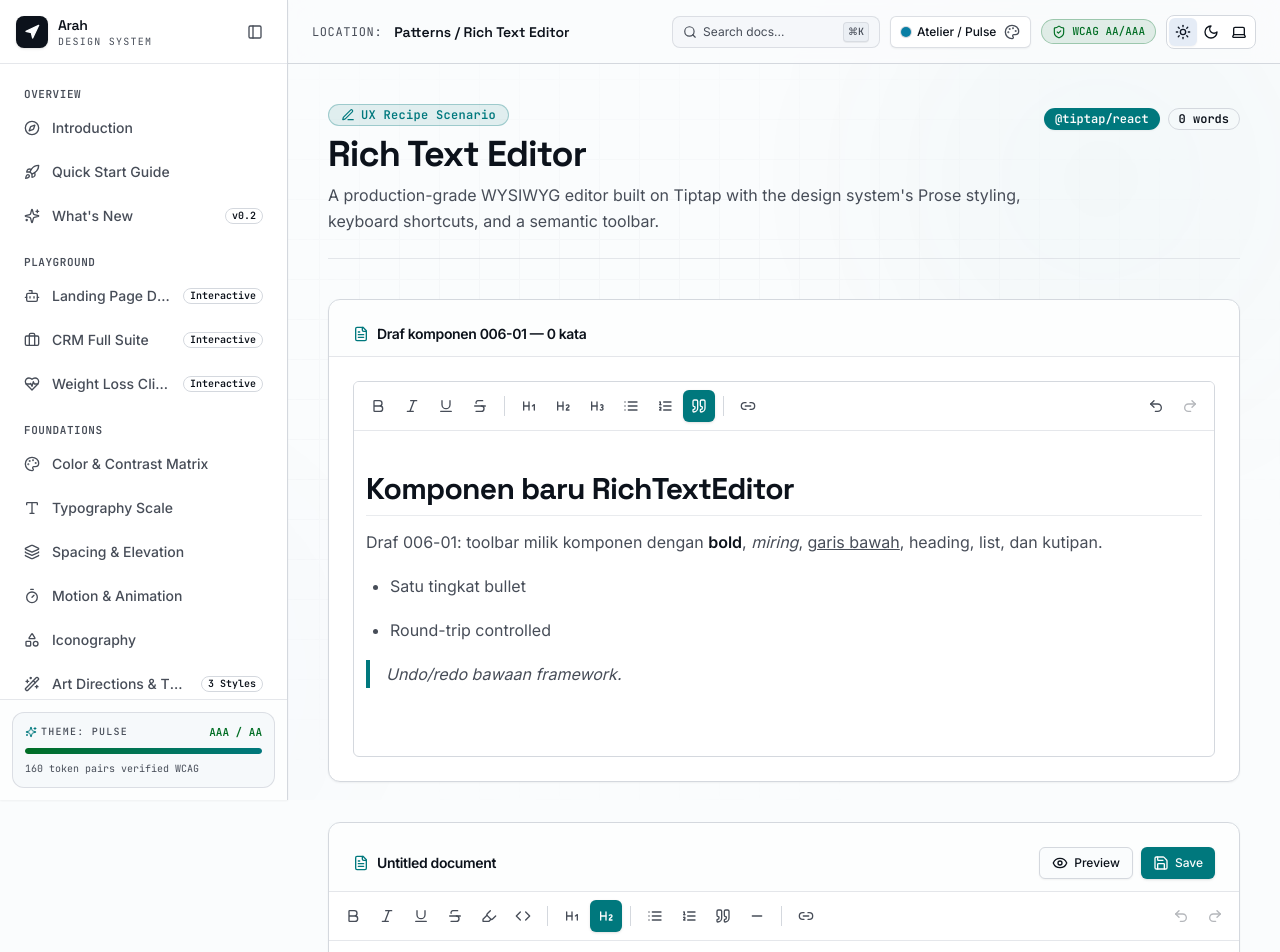
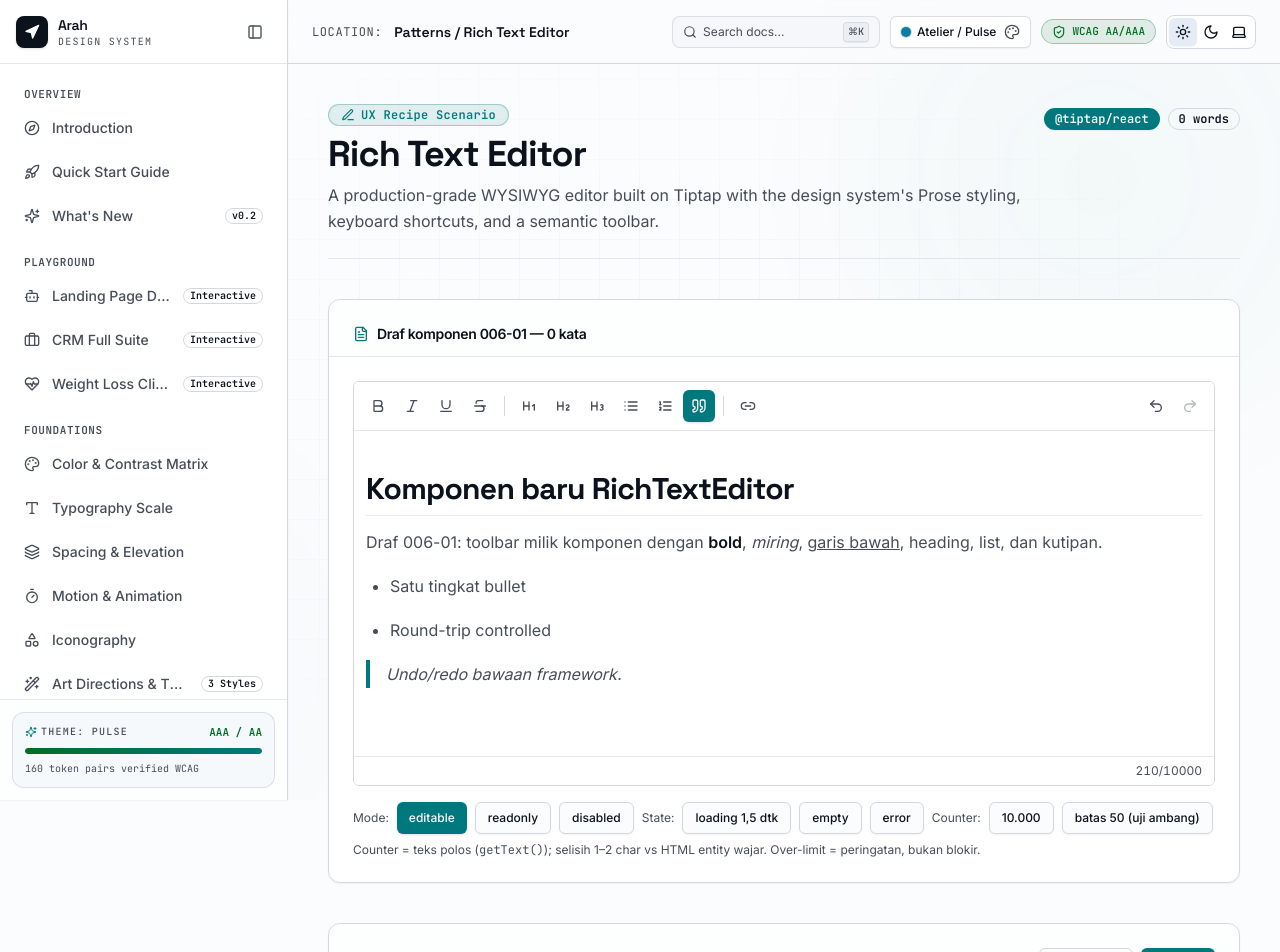
Before and after one commit to cobianwae/monorepo-bootstrap, a Next.js app in the folder apps/showcase/: page /patterns/rich-text-editor in a window 1280 px wide. Shown: the top 952 px of the page. Built offline with nearby package versions, Linux system fonts and the light colour scheme.

Commit message:
feat: tambah mode counter dan state matrix pada RTE [006-03]

```diff
--- a/apps/showcase/src/app/(docs)/patterns/rich-text-editor/page.tsx
+++ b/apps/showcase/src/app/(docs)/patterns/rich-text-editor/page.tsx
@@ -117,6 +117,10 @@ export default function RichTextEditorPage() {
   const [wordCount, setWordCount] = React.useState(0);
   const [draftValue, setDraftValue] = React.useState(DRAFT_CONTENT);
   const [draftWords, setDraftWords] = React.useState(0);
+  const [draftMode, setDraftMode] = React.useState<'editable' | 'readonly' | 'disabled'>('editable');
+  const [draftLoading, setDraftLoading] = React.useState(false);
+  const [draftError, setDraftError] = React.useState<string | null>(null);
+  const [draftMaxLength, setDraftMaxLength] = React.useState(10000);
 
   React.useEffect(() => {
     const t = setTimeout(() => setIsMounted(true), 400);
@@ -216,7 +220,47 @@ export default function RichTextEditorPage() {
             value={draftValue}
             onChange={setDraftValue}
             onTextChange={(_text, stats) => setDraftWords(stats.words)}
+            mode={draftMode}
+            loading={draftLoading}
+            error={draftError}
+            onRetry={() => setDraftError(null)}
+            maxLength={draftMaxLength}
           />
+          {/* Panel pemicu state 006-03 — panel demo final di 006-05 */}
+          <div className="mt-4 flex flex-wrap items-center gap-2 text-xs">
+            <span className="text-muted-foreground">Mode:</span>
+            {(['editable', 'readonly', 'disabled'] as const).map((mode) => (
+              <Button
+                key={mode}
+                variant={draftMode === mode ? 'highlight' : 'outline'}
+                size="sm"
+                onClick={() => setDraftMode(mode)}
+              >
+                {mode}
+              </Button>
+            ))}
+            <span className="text-muted-foreground">State:</span>
+            <Button variant="outline" size="sm" onClick={() => { setDraftLoading(true); window.setTimeout(() => setDraftLoading(false), 1500); }}>
+              loading 1,5 dtk
+            </Button>
+            <Button variant="outline" size="sm" onClick={() => { setDraftValue(''); setDraftError(null); }}>
+              empty
+            </Button>
+            <Button variant="outline" size="sm" onClick={() => setDraftError('Konten gagal dimuat') }>
+              error
+            </Button>
+            <span className="text-muted-foreground">Counter:</span>
+            <Button variant="outline" size="sm" onClick={() => setDraftMaxLength(10000)}>
+              10.000
+            </Button>
+            <Button variant="outline" size="sm" onClick={() => setDraftMaxLength(50)}>
+              batas 50 (uji ambang)
+            </Button>
+          </div>
+          <p className="mt-2 text-xs text-muted-foreground">
+            Counter = teks polos (<code className="font-mono">getText()</code>); selisih 1–2 char vs HTML
+            entity wajar. Over-limit = peringatan, bukan blokir.
+          </p>
         </CardContent>
       </Card>
 
--- a/packages/ui/src/components/form/rich-text-editor.tsx
+++ b/packages/ui/src/components/form/rich-text-editor.tsx
@@ -27,15 +27,32 @@ import { Separator } from '../base/separator';
 import { Tooltip, TooltipTrigger, TooltipContent, TooltipProvider } from '../base/tooltip';
 import { Popover, PopoverAnchor, PopoverContent } from '../overlay/popover';
 import { Sheet, SheetContent, SheetTitle } from '../overlay/sheet';
+import { Alert, AlertDescription, AlertTitle } from '../feedback/alert';
+import { Skeleton } from '../base/skeleton';
 import { Input } from '../base/input';
 import { Label } from '../base/label';
 import { Button } from '../base/button';
+
+export type RichTextMode = 'editable' | 'readonly' | 'disabled';
+
+function stripHtmlToLength(html: string): number {
+  if (typeof document === 'undefined') return 0;
+  const div = document.createElement('div');
+  div.innerHTML = html;
+  return (div.textContent ?? '').length;
+}
 
 export interface RichTextEditorProps {
   value: string;
   onChange?: (html: string) => void;
   onTextChange?: (text: string, stats: { chars: number; words: number }) => void;
   placeholder?: string;
+  mode?: RichTextMode;
+  loading?: boolean;
+  error?: string | null;
+  onRetry?: () => void;
+  maxLength?: number;
+  showCounter?: boolean;
   ariaLabel?: string;
   className?: string;
 }
@@ -181,11 +198,22 @@ export function RichTextEditor({
   onChange,
   onTextChange,
   placeholder = 'Tulis sesuatu…',
+  mode = 'editable',
+  loading = false,
+  error = null,
+  onRetry,
+  maxLength = 10000,
+  showCounter = true,
   ariaLabel = 'Rich text editor',
   className,
 }: RichTextEditorProps) {
   const [, bump] = React.useReducer((x: number) => x + 1, 0);
   const [announce, setAnnounce] = React.useState('');
+  // Counter dihitung dari teks polos (getText); nilai awal diderivasi dari
+  // HTML agar tidak flash 0 — onCreate/onUpdate mengoreksi dari editor.
+  const [chars, setChars] = React.useState(() => stripHtmlToLength(value));
+  const overAnnouncedRef = React.useRef(false);
+  const counterId = React.useId();
   const [linkOpen, setLinkOpen] = React.useState(false);
   const [linkUrl, setLinkUrl] = React.useState('');
   const [linkError, setLinkError] = React.useState<string | null>(null);
@@ -202,7 +230,13 @@ export function RichTextEditor({
     onTextChangeRef.current = onTextChange;
   }, [onTextChange]);
 
+  const isDisabled = mode === 'disabled';
+  const isReadOnly = mode === 'readonly';
+  const hasError = error !== null && error !== '';
+  const nonEditable = isDisabled || isReadOnly || loading || hasError;
+
   const editor = useEditor({
+    editable: !nonEditable,
     extensions: [
       StarterKit.configure({
         heading: { levels: [1, 2, 3] },
@@ -219,12 +253,19 @@ export function RichTextEditor({
       attributes: {
         class: cn(proseVariants(), 'min-h-[160px] w-full px-3 py-2 focus:outline-none'),
         'aria-label': ariaLabel,
+        'aria-describedby': counterId,
+        ...(isDisabled ? { 'aria-disabled': 'true' } : null),
+        ...(isReadOnly ? { 'aria-readonly': 'true' } : null),
       },
+    },
+    onCreate: ({ editor: e }) => {
+      setChars(e.getText().length);
     },
     onUpdate: ({ editor: e }) => {
       onChangeRef.current?.(e.getHTML());
       const text = e.getText();
       const trimmed = text.trim();
+      setChars(text.length);
       onTextChangeRef.current?.(text, {
         chars: text.length,
         words: trimmed ? trimmed.split(/\s+/).length : 0,
@@ -241,8 +282,42 @@ export function RichTextEditor({
     const current = editor.getHTML();
     if (value !== current) {
       editor.commands.setContent(value, { emitUpdate: false });
+      setChars(editor.getText().length);
     }
   }, [value, editor]);
+
+  React.useEffect(() => {
+    if (!editor || editor.isDestroyed) return;
+    const next = !nonEditable;
+    // Guard: setEditable memancarkan event update (→ onChange palsu),
+    // jadi hanya panggil saat status editable benar-benar berubah.
+    if (editor.isEditable !== next) {
+      editor.setEditable(next);
+    }
+    // Disabled dilewati fokus; readonly tetap bisa dibaca SR.
+    try {
+      if (isDisabled) {
+        editor.view.dom.setAttribute('tabindex', '-1');
+      } else {
+        editor.view.dom.removeAttribute('tabindex');
+      }
+    } catch {
+      // Best-effort: DOM belum siap saat teardown.
+    }
+  }, [editor, nonEditable, isDisabled]);
+
+  const counterStatus = chars > maxLength ? 'over' : chars >= 0.9 * maxLength ? 'near' : 'normal';
+  const overBy = chars - maxLength;
+
+  React.useEffect(() => {
+    if (counterStatus === 'over' && !overAnnouncedRef.current) {
+      overAnnouncedRef.current = true;
+      setAnnounce(`Melewati batas ${overBy} karakter`);
+    }
+    if (counterStatus !== 'over') {
+      overAnnouncedRef.current = false;
+    }
+  }, [counterStatus, overBy]);
 
   const populateLinkState = React.useCallback(() => {
     const href = (editor?.getAttributes('link')?.href as string | undefined) ?? '';
@@ -255,7 +330,7 @@ export function RichTextEditor({
 
   const openLinkPopover = React.useCallback(
     (presetHref?: string) => {
-      if (!editor) return;
+      if (!editor || nonEditable) return;
       if (presetHref !== undefined) {
         openedHrefRef.current = presetHref;
         setIsEditingLink(true);
@@ -267,7 +342,7 @@ export function RichTextEditor({
       populateLinkState();
       setLinkOpen(true);
     },
-    [editor, populateLinkState]
+    [editor, nonEditable, populateLinkState]
   );
 
   const handleLinkOpenChange = React.useCallback(
@@ -406,6 +481,7 @@ export function RichTextEditor({
           type="button"
           aria-label="Tautan (Ctrl+K)"
           aria-pressed={isLinkActive}
+          disabled={nonEditable}
           onClick={() => openLinkPopover()}
           data-testid="rte-button-link"
           className={cn(TOOLBAR_BUTTON_CLASSES, isLinkActive ? TOOLBAR_ACTIVE_CLASSES : TOOLBAR_IDLE_CLASSES)}
@@ -511,29 +587,64 @@ export function RichTextEditor({
       ]
     : [];
 
+  const isEmpty = chars === 0 && !loading && !hasError;
+
+  const counterClass =
+    counterStatus === 'over'
+      ? 'text-destructive'
+      : counterStatus === 'near'
+        ? 'text-warning'
+        : 'text-muted-foreground';
+
+  const loadingSkeleton = (
+    <div aria-busy="true" data-testid="rte-loading">
+      <div className="flex flex-wrap items-center gap-1 border-b border-border/60 p-2" aria-hidden="true">
+        <Skeleton className="h-8 w-24" />
+        <Skeleton className="h-8 w-32" />
+        <Skeleton className="ml-auto h-8 w-16" />
+      </div>
+      <div className="space-y-2 p-3" aria-hidden="true">
+        <Skeleton className="h-4 w-3/4" />
+        <Skeleton className="h-4 w-full" />
+        <Skeleton className="h-4 w-5/6" />
+        <Skeleton className="h-24 w-full" />
+      </div>
+      <span className="sr-only">Memuat editor…</span>
+    </div>
+  );
+
   return (
     <TooltipProvider delayDuration={0}>
-    <div className={cn('w-full overflow-hidden rounded-md border border-border bg-card', className)}>
+    <div
+      className={cn('w-full overflow-hidden rounded-md border border-border bg-card', className)}
+      aria-busy={loading || undefined}
+    >
+      {loading ? (
+        loadingSkeleton
+      ) : (
+      <>
+      {isReadOnly ? null : (
       <div
         role="toolbar"
         aria-label="Format teks"
+        aria-disabled={isDisabled || undefined}
         data-testid="rte-toolbar"
         className="flex flex-wrap items-center gap-1 border-b border-border/60 bg-card p-2"
       >
         <div className="flex items-center gap-0.5">
           {inlineTools.map((tool) => (
-            <ToolbarButton key={tool.name} {...tool} />
+            <ToolbarButton key={tool.name} {...tool} disabled={nonEditable || undefined} />
           ))}
         </div>
         <Separator orientation="vertical" className="mx-1 h-5" decorative />
         <div className="flex items-center gap-0.5">
           {blockTools.map((tool) => (
-            <ToolbarButton key={tool.name} {...tool} />
+            <ToolbarButton key={tool.name} {...tool} disabled={nonEditable || undefined} />
           ))}
         </div>
         <Separator orientation="vertical" className="mx-1 h-5" decorative />
         {isMobile ? (
-          <Sheet open={linkOpen} onOpenChange={handleLinkOpenChange}>
+          <Sheet open={linkOpen && !nonEditable} onOpenChange={handleLinkOpenChange}>
             {linkControl}
             <SheetContent
               side="bottom"
@@ -547,7 +658,7 @@ export function RichTextEditor({
             </SheetContent>
           </Sheet>
         ) : (
-          <Popover open={linkOpen} onOpenChange={handleLinkOpenChange}>
+          <Popover open={linkOpen && !nonEditable} onOpenChange={handleLinkOpenChange}>
             <PopoverAnchor asChild>
               <span className="inline-flex">{linkControl}</span>
             </PopoverAnchor>
@@ -570,7 +681,7 @@ export function RichTextEditor({
               <button
                 type="button"
                 aria-label="Urungkan (Ctrl+Z)"
-                disabled={!canUndo}
+                disabled={!canUndo || nonEditable}
                 onClick={handleUndo}
                 data-testid="rte-button-undo"
                 className={cn(TOOLBAR_BUTTON_CLASSES, TOOLBAR_IDLE_CLASSES)}
@@ -585,7 +696,7 @@ export function RichTextEditor({
               <button
                 type="button"
                 aria-label="Ulangi (Ctrl+Shift+Z)"
-                disabled={!canRedo}
+                disabled={!canRedo || nonEditable}
                 onClick={handleRedo}
                 data-testid="rte-button-redo"
                 className={cn(TOOLBAR_BUTTON_CLASSES, TOOLBAR_IDLE_CLASSES)}
@@ -597,12 +708,65 @@ export function RichTextEditor({
           </Tooltip>
         </div>
       </div>
-      <div data-testid="rte-content" className="min-h-[160px]">
+      )}
+      {hasError ? (
+        <div className="p-3">
+          <Alert variant="destructive" data-testid="rte-error">
+            <AlertTitle>Gagal memuat konten</AlertTitle>
+            <AlertDescription className="flex flex-wrap items-center gap-2">
+              <span>{error}</span>
+              {onRetry ? (
+                <Button
+                  type="button"
+                  variant="outline"
+                  size="sm"
+                  data-testid="rte-error-retry"
+                  onClick={onRetry}
+                >
+                  Coba lagi
+                </Button>
+              ) : null}
+            </AlertDescription>
+          </Alert>
+        </div>
+      ) : null}
+      <div
+        data-testid="rte-content"
+        className={cn('min-h-[160px]', counterStatus === 'over' && 'rounded-sm ring-1 ring-destructive/50')}
+      >
         <EditorContent editor={editor} />
       </div>
+      {isEmpty ? (
+        <p data-testid="rte-empty" className="px-3 pb-1 text-xs text-muted-foreground">
+          Editor kosong — mulai mengetik atau pilih format.
+        </p>
+      ) : null}
+      {showCounter ? (
+        <div className="flex flex-wrap items-center justify-end gap-2 border-t border-border/60 bg-card px-3 py-1.5">
+          {counterStatus === 'near' ? (
+            <span className="text-xs text-warning">mendekati batas</span>
+          ) : null}
+          {counterStatus === 'over' ? (
+            <p role="alert" data-testid="rte-counter-alert" className="text-xs text-destructive">
+              melewati batas {overBy} karakter
+            </p>
+          ) : null}
+          <p
+            id={counterId}
+            data-testid="rte-counter"
+            role="status"
+            aria-live="polite"
+            className={cn('text-xs tabular-nums', counterClass)}
+          >
+            {chars}/{maxLength}
+          </p>
+        </div>
+      ) : null}
       <div aria-live="polite" role="status" data-testid="rte-live" className="sr-only">
         {announce}
       </div>
+      </>
+      )}
     </div>
     </TooltipProvider>
   );
```
Also changed, not shown: 5 other files (tests, documents, lock files or other folders).
